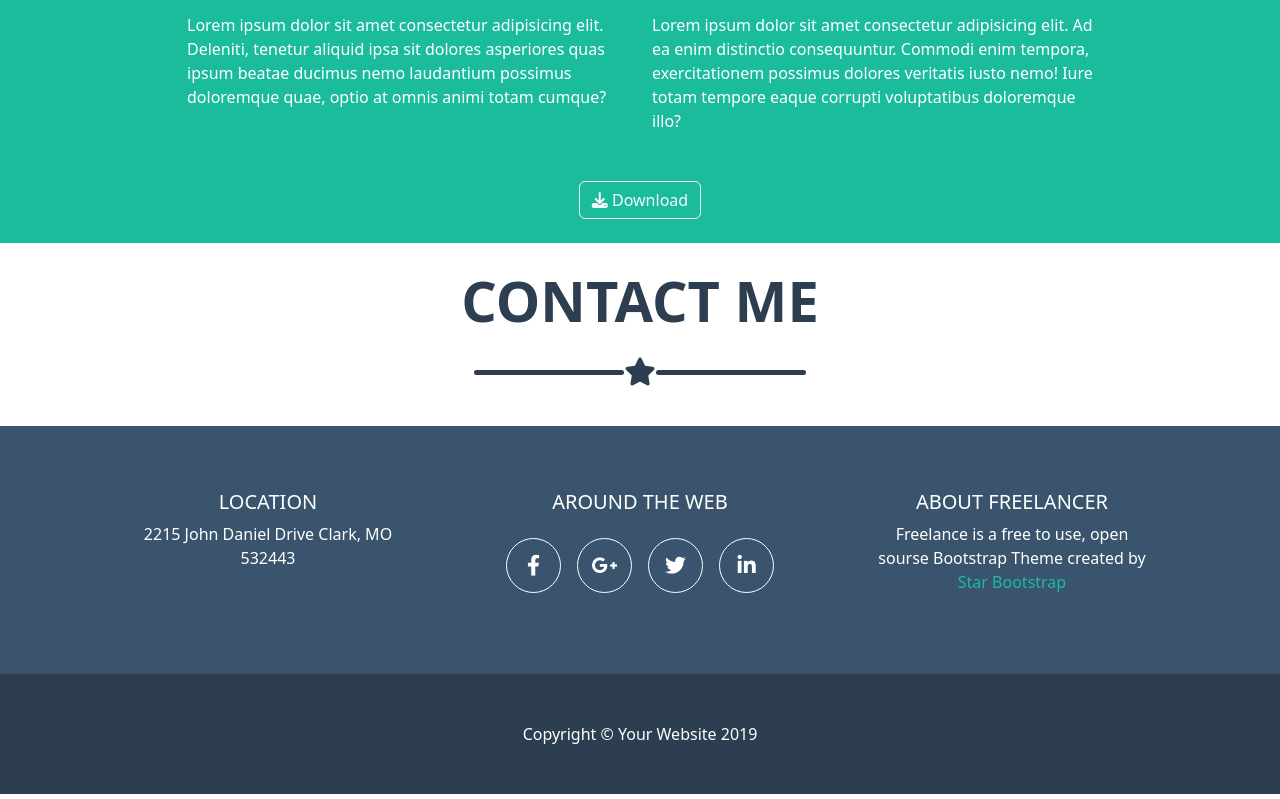
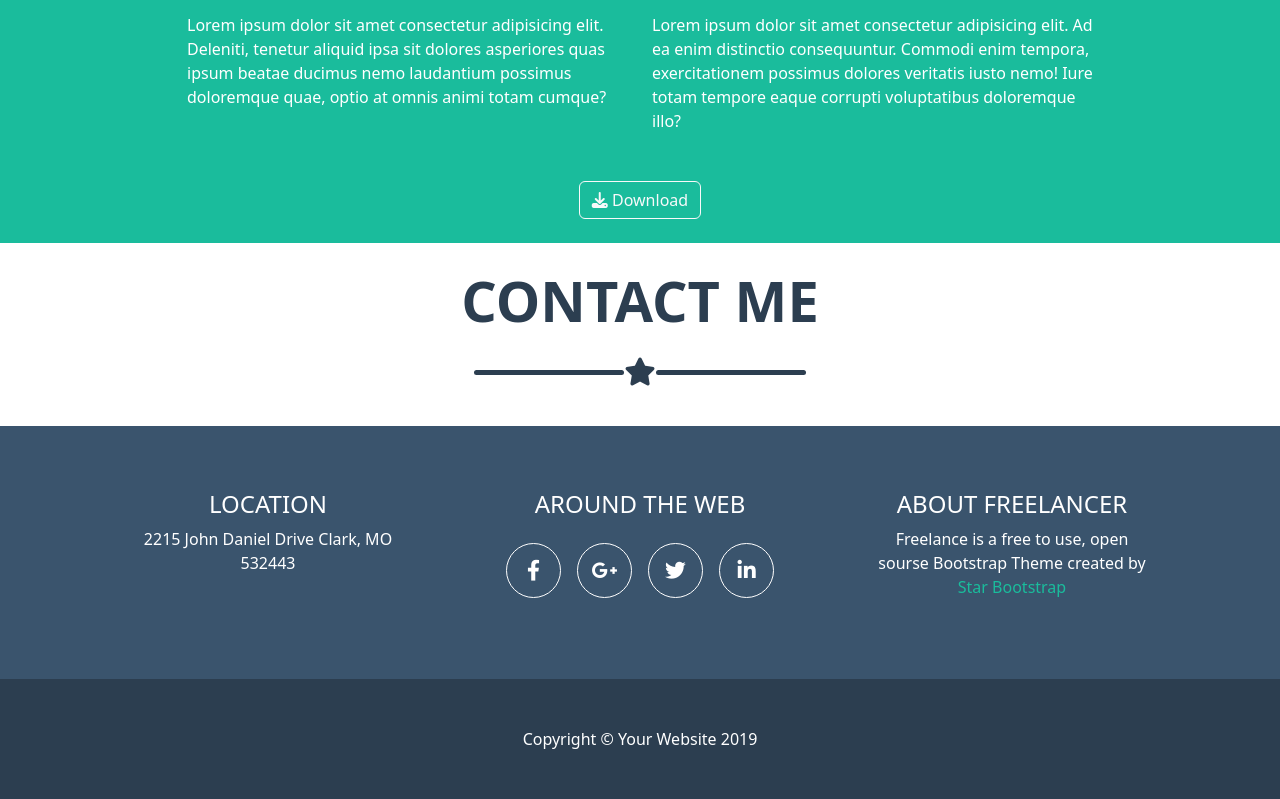
Before and after one commit to AndreaGul/html-css-bootstrap-freelancer, a plain HTML site: page index.html in a window 1280 px wide. Shown: the part 2240-3039 px from the top of the page. Drawn offline with nearby package versions, Linux system fonts and the light colour scheme.

Commit message:
fix:grandezza titoli footer

```diff
--- a/index.html
+++ b/index.html
@@ -161,13 +161,13 @@
 
 
           <section class="col-lg-3 py-3">
-            <h3 class="text-uppercase fs-5">Location</h3>
+            <h3 class="text-uppercase fs-4">Location</h3>
             <p>2215 John Daniel Drive Clark, MO 532443</p>
           </section>
 
 
           <section class="col-lg-5 py-3">
-            <h3 class="text-uppercase fs-5 pb-2">Around the web</h3>
+            <h3 class="text-uppercase fs-4 pb-2">Around the web</h3>
 
               <div class="d-flex my-3 justify-content-center ">
                 <div class="mx-2 ">
@@ -205,7 +205,7 @@
 
 
           <section class="col-lg-3 py-3">
-            <h3 class="text-uppercase fs-5">About Freelancer</h3>
+            <h3 class="text-uppercase fs-4">About Freelancer</h3>
             <p>Freelance is a free to use, open sourse Bootstrap Theme created by <span class="ag-txt-green">Star Bootstrap</span></p></section>
 
 
```
